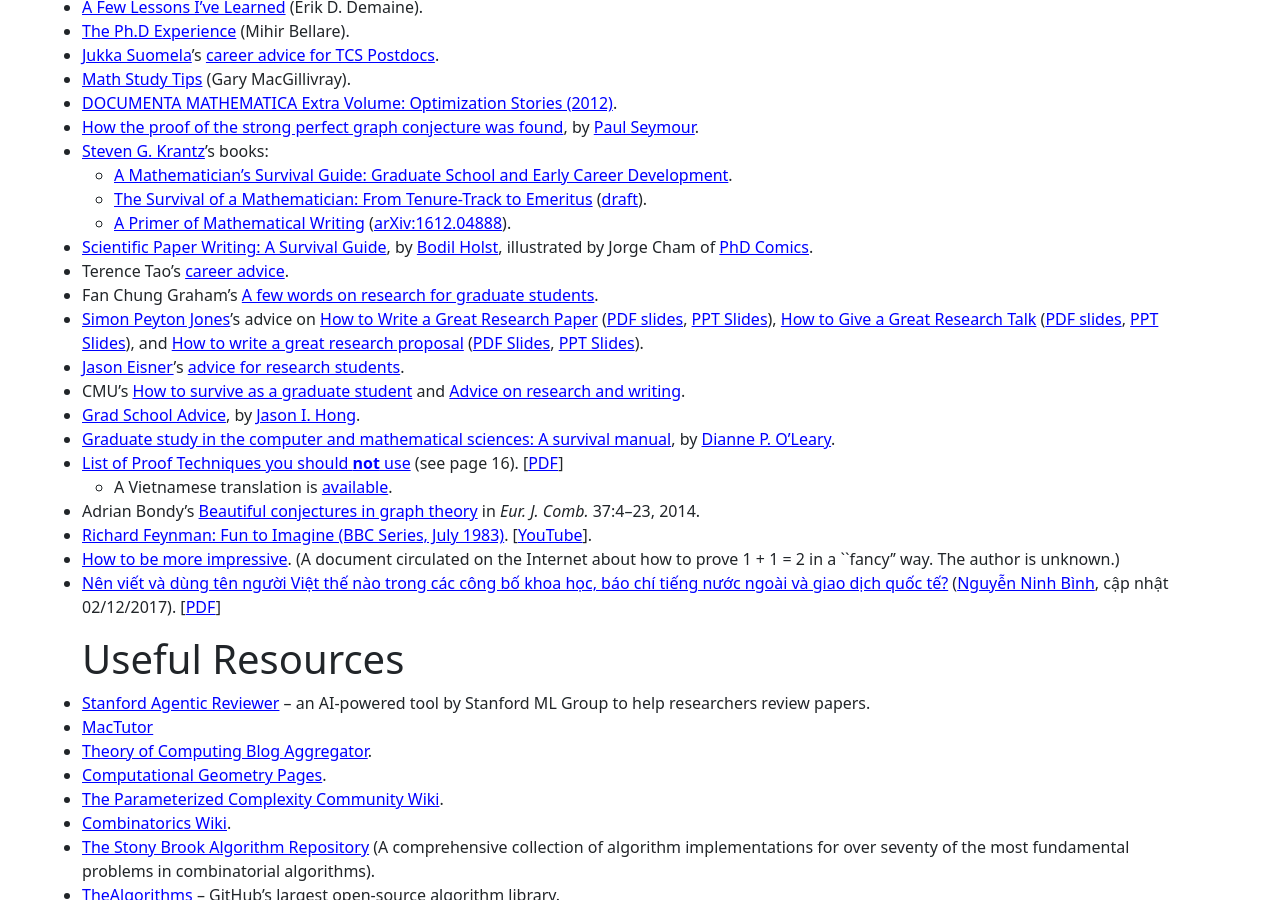
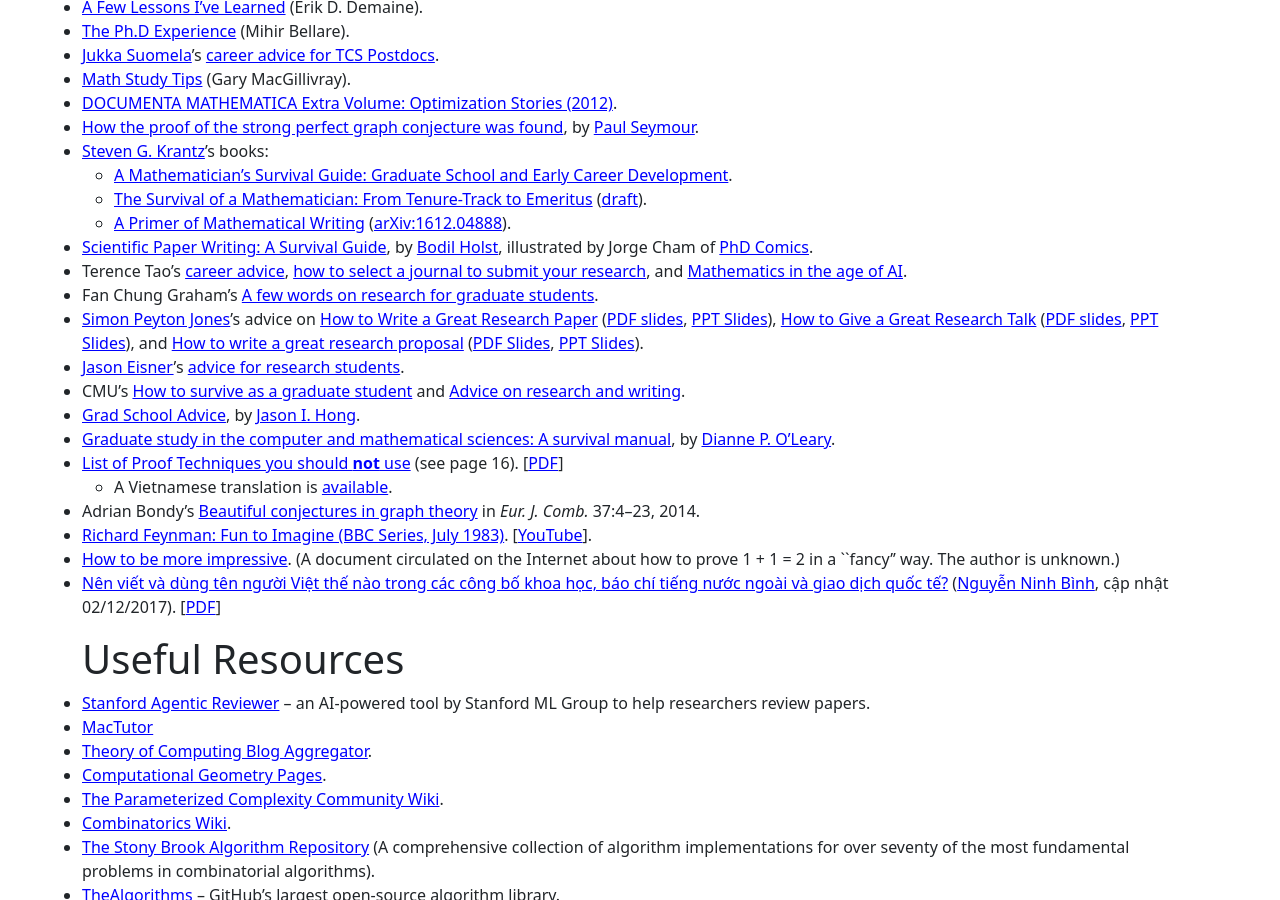
Before and after one commit to hoanganhduc/hoanganhduc.github.io, a Jekyll site: the page built from misc.md, in a window 1280 px wide and 900 px high, scrolled down 2503 px. Built offline with Jekyll 4.4.1, drawn with Linux system fonts in a browser that asks for light colours; nearby versions of some CDN libraries; a style sheet for code colours, icons or effects is not loaded; some of the changed text lies outside the part shown.

Commit message:
Updated @ 2026-08-19  20:22:31 ICT

```diff
--- a/misc.md
+++ b/misc.md
@@ -87,7 +87,7 @@ Some of these originally appeared in an <a href="https://toihoctap.wordpress.com
   * [The Survival of a Mathematician: From Tenure-Track to Emeritus](https://bookstore.ams.org/mbk-60) ([draft](https://www.math.wustl.edu/~sk/books/newsurv.pdf)).
   * [A Primer of Mathematical Writing](https://bookstore.ams.org/mbk-112) ([arXiv:1612.04888](https://arxiv.org/abs/1612.04888)).
 * [Scientific Paper Writing: A Survival Guide](https://www.chemistryworld.com/review/scientific-paper-writing-a-survival-guide/1010246.article), by [Bodil Holst](https://www.uib.no/en/persons/Bodil.Holst), illustrated by Jorge Cham of [PhD Comics](http://phdcomics.com/).
-* Terence Tao's [career advice](https://terrytao.wordpress.com/career-advice/).
+* Terence Tao's [career advice](https://terrytao.wordpress.com/career-advice/), [how to select a journal to submit your research](https://terrytao.wordpress.com/advice-on-writing-papers/submit-to-an-appropriate-journal/), and [Mathematics in the age of AI](https://arxiv.org/abs/2608.16753).
 * Fan Chung Graham's [A few words on research for graduate students](https://www.math.ucsd.edu/~fan/teach/gradpol.html).
 * [Simon Peyton Jones](https://simon.peytonjones.org)'s advice on [How to Write a Great Research Paper](https://www.youtube.com/watch?v=VK51E3gHENc) ([PDF slides](https://www.microsoft.com/en-us/research/wp-content/uploads/2016/07/How-to-write-a-great-research-paper.pdf), [PPT Slides](https://www.microsoft.com/en-us/research/uploads/prod/2016/08/How-to-write-a-great-research-paper.pptx)), [How to Give a Great Research Talk](https://www.youtube.com/watch?v=sT_-owjKIbA) ([PDF slides](https://www.microsoft.com/en-us/research/wp-content/uploads/2016/06/giving-a-talk.pdf), [PPT Slides](https://www.microsoft.com/en-us/research/uploads/prod/2016/08/How-to-give-a-great-research-talk.pptx)), and [How to write a great research proposal](https://www.microsoft.com/en-us/research/academic-program/how-to-write-a-great-research-proposal/) ([PDF Slides](https://www.microsoft.com/en-us/research/uploads/prod/2016/07/How-to-write-a-great-research-proposal.pdf), [PPT Slides](https://www.microsoft.com/en-us/research/uploads/prod/2016/06/How-to-write-a-great-research-proposal.pptx)).
 * [Jason Eisner](https://www.cs.jhu.edu/~jason)'s [advice for research students](https://www.cs.jhu.edu/~jason/advice/).
```
Also changed, not shown: other parts of misc.md (+1 -1 lines), 1 other file.
